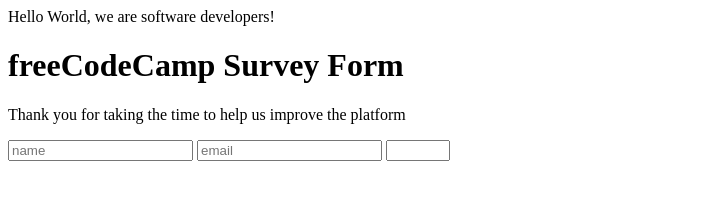
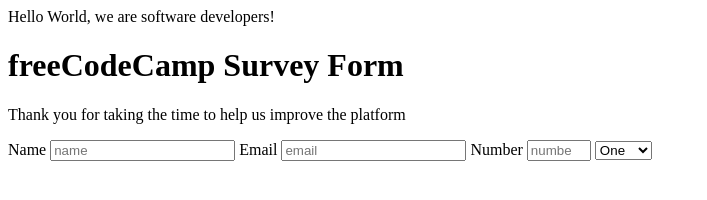
Before and after one commit to BigWizzo/Nebiha-Willard, a plain HTML site: page index.html in a window 1280 px wide. Shown: the whole page, without its empty margins (0-707 px from the left). Drawn offline with Linux system fonts and the light colour scheme.

Commit message:
form option

```diff
--- a/index.html
+++ b/index.html
@@ -15,9 +15,17 @@
       Thank you for taking the time to help us improve the platform
     </p>
     <form action="" id="survey-form">
+      <label id="name-label">Name</label>
       <input type="text" id="name" placeholder="name" required />
+      <label id="email-label">Email</label>
       <input type="email" id="email" placeholder="email" required />
-      <input type="number" id="number" min="0" max="100" />
+      <label id="number-label">Number</label>
+      <input type="number" id="number" placeholder="number" min="0" max="100" />
+      <select id="dropdown">
+        <option>One</option>
+        <option>Two</option>
+        <option>Three</option>
+      </select>
     </form>
     <!--
 
```
